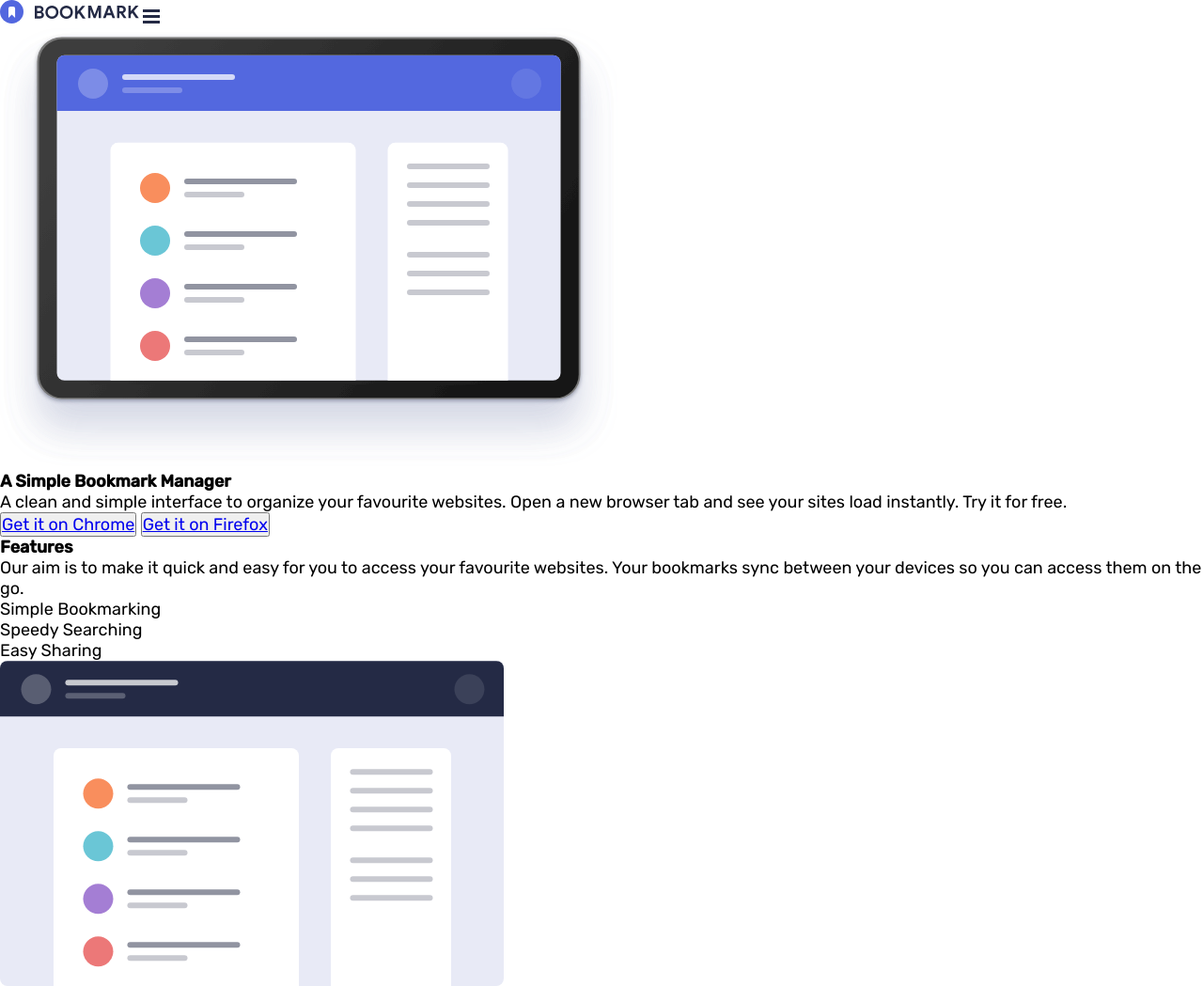
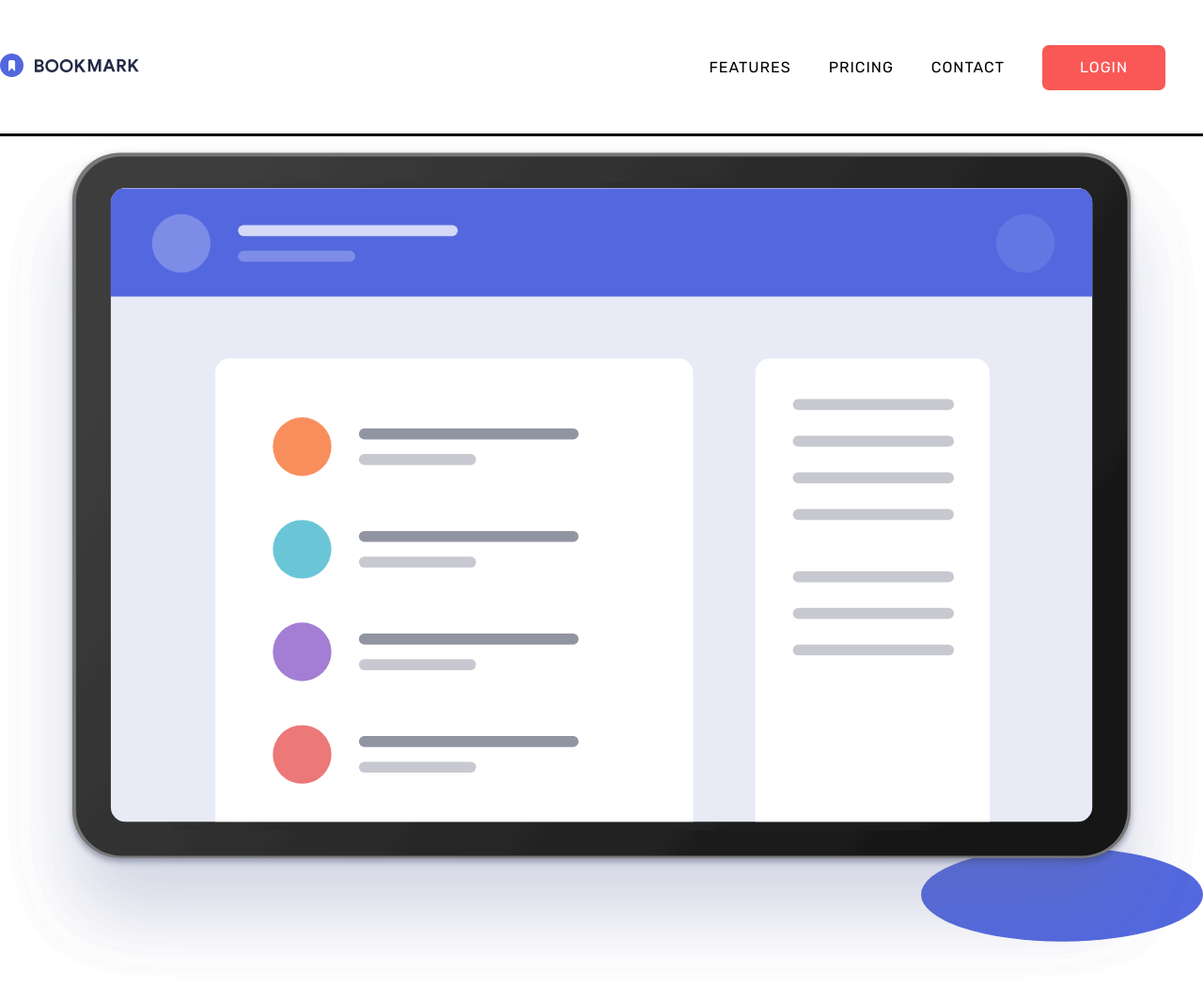
Before and after one commit to Ghidyon/bookmark, a plain HTML site: page index.html in a window 1280 px wide. Shown: the top 1049 px of the page at 94% size. Drawn offline with Linux system fonts and the light colour scheme.

Commit message:
second commit

```diff
--- a/index.html
+++ b/index.html
@@ -17,21 +17,25 @@
 
   <nav>
     <div class="nav-brand">
-      <img src="images/logo-bookmark.svg" alt="">
-      <img src="images/icon-hamburger.svg" alt="">
+      <div>
+        <img src="images/logo-bookmark.svg" alt="">
+      </div>
+      <div>
+        <img src="images/icon-hamburger.svg" alt="" class="icon-hamburger">
+      </div>
     </div>
-    <div style="display: none;">
-      <ul>
+    <div class="nav-links">
+      <ul class="uppercase">
         <li><a href="#">Features</a></li>
-        <li><a href="">Pricing</a></li>
-        <li><a href="">Contact</a></li>
+        <li><a href="#">Pricing</a></li>
+        <li><a href="#">Contact</a></li>
       </ul>
-      <button><a href="#">Login</a></button>
+      <button class="uppercase login-btn"><a href="login.html">Login</a></button>
     </div>
   </nav>
 
   <header>
-    <div>
+    <div class="svg-container overlay">
       <img src="images/illustration-hero.svg" alt="">
     </div>
     <div class="header-content">
@@ -56,7 +60,7 @@
       <p>Easy Sharing</p>
     </div>
     <div class="tab-1">
-      <div>
+      <div class="svg-container">
         <img src="images/illustration-features-tab-1.svg" alt="">
       </div>
       <div class="tab-content">
@@ -67,7 +71,7 @@
       </div>
     </div>
     <div class="tab2" style="display: none;">
-      <div>
+      <div class="svg-container">
         <img src="images/illustration-features-tab-2.svg" alt="">
       </div>
       <div class="tab-content">
@@ -78,7 +82,7 @@
       </div>
     </div>
     <div class="tab-3">
-      <div>
+      <div class="svg-container">
         <img src="images/illustration-features-tab-3.svg" alt="">
       </div>
       <div class="tab-content">
--- a/style.css
+++ b/style.css
@@ -6,7 +6,6 @@
     box-sizing: border-box;
     font-family: 'Rubik', sans-serif;
     list-style: none;
-    font-size: 18px;
 }
 
 :root {
@@ -16,8 +15,55 @@
     --darkBlue: hsl(229, 31%, 21%);
 }
 
+a {
+    text-decoration: none;
+    color: inherit;
+}
 
+nav {
+    outline: 1px solid black;
+    display: flex;
+    align-items: center;
+    padding: 2rem 0;
+}
 
+.nav-brand {
+    width: 100%;
+    display: flex;
+    justify-content: space-between;
+    align-items: center;
+}
+
+.nav-links {
+    display: none;
+}
+
+header {
+    width: 100%;
+}
+
+header .svg-container {
+    display: flex;
+    outline: 2px solid black;
+    position: relative;
+}
+
+.overlay::after {
+    content: "";
+    position: absolute;
+    width: 300px;
+    height: 200px;
+    background: var(--blue);
+    right: 0;
+    bottom: 0;
+    z-index: 1;
+    clip-path: ellipse(50% 25% at 50% 50%);
+}
+
+img {
+    width: 100%;
+    z-index: 2;
+}
 
 
 
@@ -31,8 +77,44 @@
     color: hsl(228, 45%, 44%);
 }
 
+
+/* Utilities */
+
+.uppercase {
+    text-transform: uppercase;
+}
+
 /* Responsive Styling */
 
-@media (max-width: 567px) {
+@media (min-width: 768px) {
+    nav {
+        padding: 3rem 0;
+    }
 
+    .nav-brand .icon-hamburger {
+        display: none;
+    }
+
+    .nav-links, .nav-links ul {
+        display: flex;
+        justify-content: center;
+        align-items: center;
+    }
+
+    .nav-links ul li, .nav-links button {
+        margin-right: 2.5rem;
+        font-size: 1rem;
+        letter-spacing: 1px;
+    }
+
+    .login-btn {
+        border: 0;
+        background: var(--red);
+        border-radius: 7px;
+        color: #ffffff;
+        padding: .9rem 2.5rem;
+    }
+    /* .nav-links ul li:last-child {
+        margin: 0;
+    } */
 }
```
